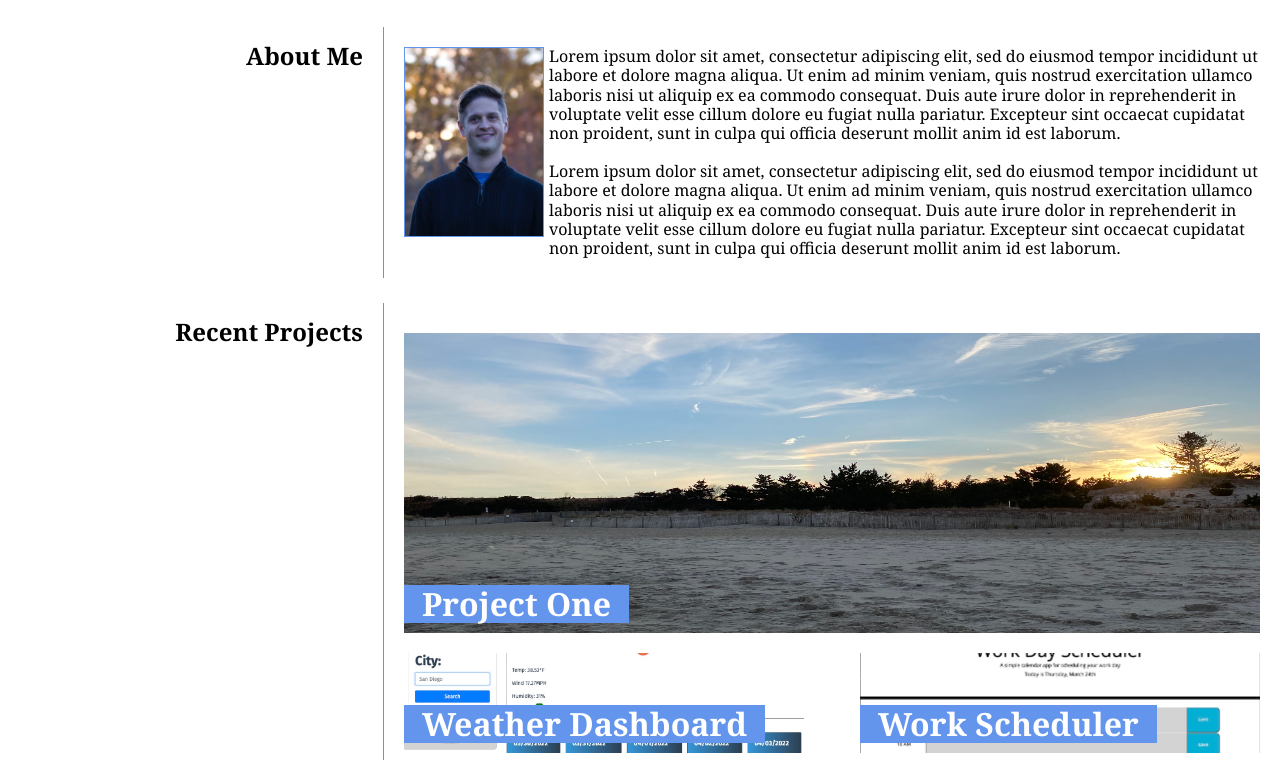
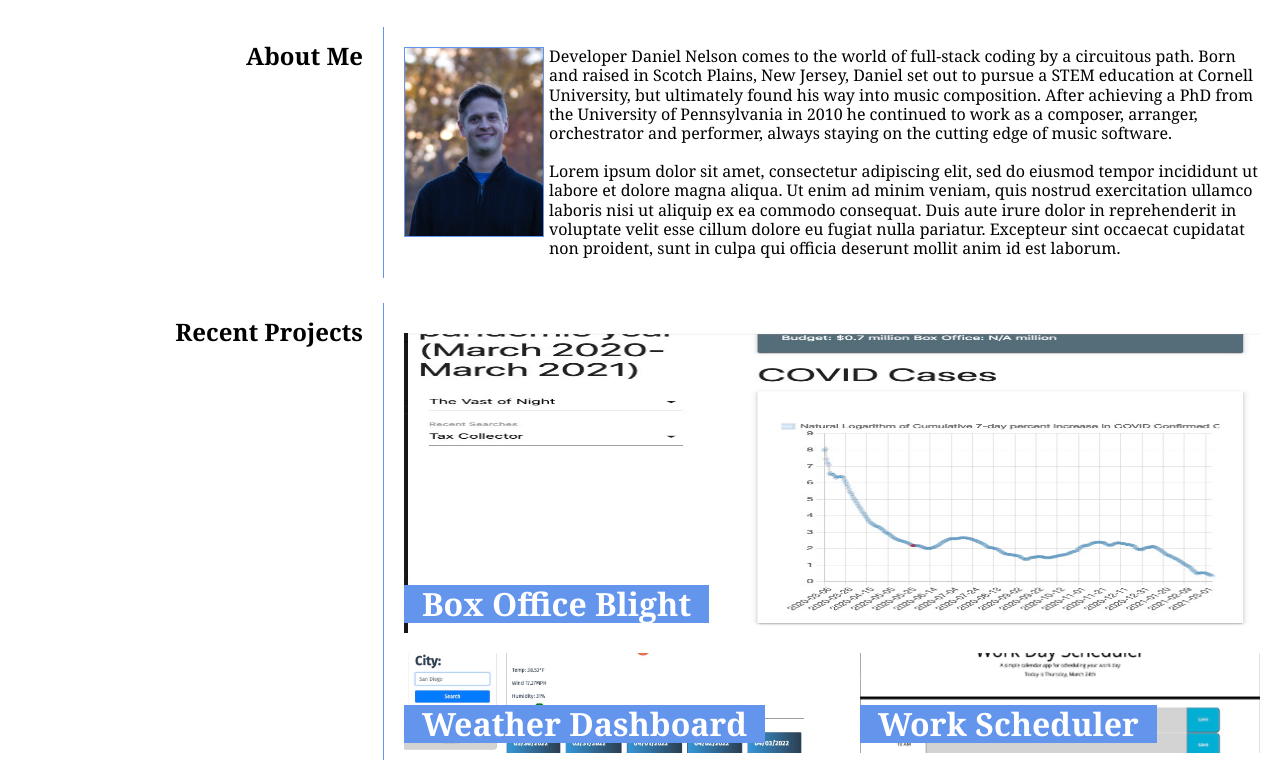
Before and after one commit to dannelson714/Daniel-Nelson-Professional-Developer-Page, a plain HTML site: page index.html in a window 1280 px wide. Shown: the part 406-1166 px from the top of the page. Drawn offline with Linux system fonts and the light colour scheme.

Commit message:
updated personal bio

```diff
--- a/index.html
+++ b/index.html
@@ -31,7 +31,7 @@
         </aside>
 
         <section>
-            <p><span><img id="about-pic" src="./assets/images/4056 (1).jpeg"></span>Lorem ipsum dolor sit amet, consectetur adipiscing elit, sed do eiusmod tempor incididunt ut labore et dolore magna aliqua. Ut enim ad minim veniam, quis nostrud exercitation ullamco laboris nisi ut aliquip ex ea commodo consequat. Duis aute irure dolor in reprehenderit in voluptate velit esse cillum dolore eu fugiat nulla pariatur. Excepteur sint occaecat cupidatat non proident, sunt in culpa qui officia deserunt mollit anim id est laborum.</br></br>Lorem ipsum dolor sit amet, consectetur adipiscing elit, sed do eiusmod tempor incididunt ut labore et dolore magna aliqua. Ut enim ad minim veniam, quis nostrud exercitation ullamco laboris nisi ut aliquip ex ea commodo consequat. Duis aute irure dolor in reprehenderit in voluptate velit esse cillum dolore eu fugiat nulla pariatur. Excepteur sint occaecat cupidatat non proident, sunt in culpa qui officia deserunt mollit anim id est laborum.</p>
+            <p><span><img id="about-pic" src="./assets/images/4056 (1).jpeg"></span>Developer Daniel Nelson comes to the world of full-stack coding by a circuitous path. Born and raised in Scotch Plains, New Jersey, Daniel set out to pursue a STEM education at Cornell University, but ultimately found his way into music composition. After achieving a PhD from the University of Pennsylvania in 2010 he continued to work as a composer, arranger, orchestrator and performer, always staying on the cutting edge of music software.</br></br>Lorem ipsum dolor sit amet, consectetur adipiscing elit, sed do eiusmod tempor incididunt ut labore et dolore magna aliqua. Ut enim ad minim veniam, quis nostrud exercitation ullamco laboris nisi ut aliquip ex ea commodo consequat. Duis aute irure dolor in reprehenderit in voluptate velit esse cillum dolore eu fugiat nulla pariatur. Excepteur sint occaecat cupidatat non proident, sunt in culpa qui officia deserunt mollit anim id est laborum.</p>
         </section>
     </article>
 
@@ -43,9 +43,9 @@
         <section class="gallery">
             <div class="container-gallery">
                 <figure id="primary">
-                    <a href="#" id="primary"><img id="primary" class="hover" src="./assets/images/IMG_3034.jpeg" alt="Beach sunset placeholder image"></a>
+                    <a href="https://dwarrick91.github.io/Pandemic-Blight/" id="primary"><img id="primary" class="hover" src="./assets/images/Screen Shot 2022-04-01 at 9.01.58 AM.jpeg" alt="Beach sunset placeholder image"></a>
                         <div>
-                            <h1 class="bottom-gallery"><span class="special-color">#</span>Project One<span class="special-color">#</span></h1>
+                            <h1 class="bottom-gallery"><span class="special-color">#</span>Box Office Blight<span class="special-color">#</span></h1>
                         </div>
                 </figure>
 
```
Also changed, not shown: assets/images/Screen Shot 2022-04-01 at 9.01.58 AM.jpeg (added).
